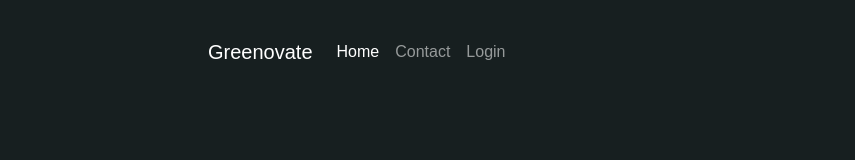
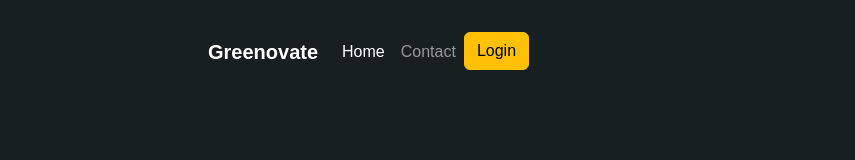
Before and after one commit to siddhant-0707/greenovate, a React (Create React App) app: page / in a window 1280 px wide. Shown: the top 160 px of the page, without its empty margins (204-1059 px from the left). Built offline with nearby package versions, Linux system fonts and the light colour scheme.

Commit message:
minor fix

```diff
--- a/src/components/Section2/section2.module.css
+++ b/src/components/Section2/section2.module.css
@@ -42,7 +42,7 @@
   font-weight: 500;
   font-family: Ppneuemontreal, sans-serif;
 }
-
+/*
 .valueprop-card .measure {
   will-change: transform;
   transform: translate3d(-1.91475px, 0px, 0px) scale3d(1, 1, 1) rotateX(0deg)
@@ -71,7 +71,7 @@
 .home-product .measure {
   will-change: opacity;
   opacity: 1;
-}
+} */
 
 .Contentheading {
   padding: 7rem 0 2rem 0;
@@ -127,6 +127,7 @@
   -webkit-filter: blur(2px);
   bottom: 25rem;
   width: 100%;
+  margin-bottom: -350px;
 }
 
 .image1:hover {
--- a/src/components/navbar/Navbar.js
+++ b/src/components/navbar/Navbar.js
@@ -1,13 +1,16 @@
 import React from "react";
 import css from"./navbar.module.css";
-import { Container } from "react-bootstrap";
+import { Button, Container } from "react-bootstrap";
+
 const Navbar = () => {
   return (
     <Container fluid className={`${css.navbar} p-0`}>
     <nav  className="navbar navbar-expand-lg navbar-dark" style={{padding:"2rem 25rem 0"}}>
       <div className="container-fluid">
         <a className="navbar-brand" href="#">
-          Greenovate
+          <span style={{fontWeight:"800"}}>
+            Greenovate
+            </span>
         </a>
         <button
           className="navbar-toggler"
@@ -33,9 +36,10 @@ const Navbar = () => {
               </a>
             </li>
             <li className="nav-item">
-              <a className="nav-link" href="#">
+              {/* <a className="nav-link" href="#">
                 Login
-              </a>
+              </a> */}
+              <Button variant="warning">Login</Button>
             </li>
           </ul>
         </div>
```
